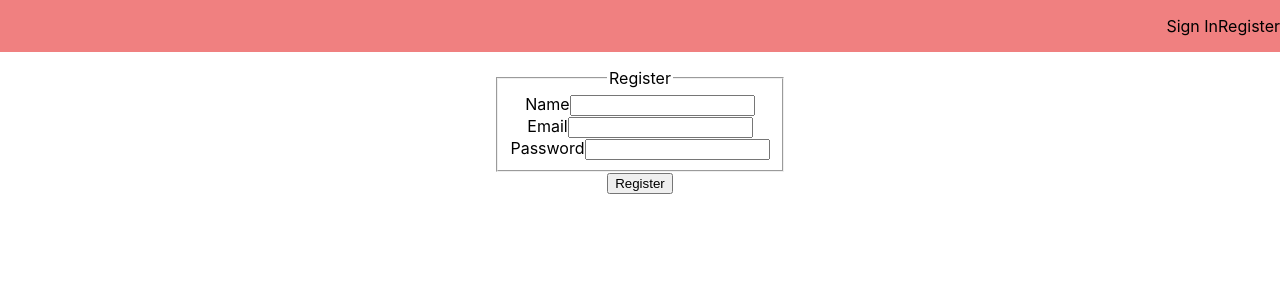
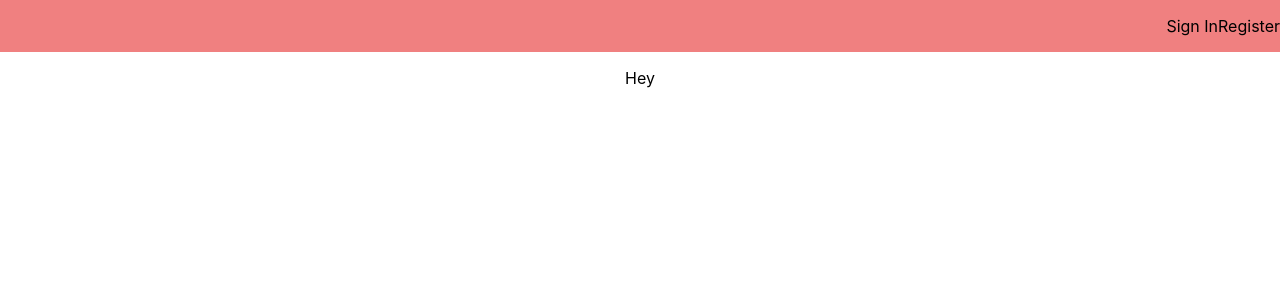
Before and after one commit to Shoozle/React-Story-Creator, a React (Create React App) app: page / in a window 1280 px wide. Both pictures are taken after a click on the element "Register". Shown: the top 300 px of the page. Built offline with nearby package versions, Linux system fonts and the light colour scheme; the HTML template or start-up script is replaced by a standard one.

Commit message:
final upload abandone

```diff
--- a/src/App.js
+++ b/src/App.js
@@ -3,8 +3,6 @@ import React, { Component } from 'react';
 import DrawingCanvas from './components/DrawingCanvas/DrawingCanvas';
 //import Toolbox from './components/Toolbox/Toolbox';
 import Navigation from './components/Navigation/Navigation';
-import Signin from './components/Signin/Signin';
-import Register from './components/Register/Register';
 import { ChromePicker } from 'react-color';
 import './App.css';
 
@@ -76,9 +74,7 @@ render() {
                         ref={this.DrawingCanvas}
                         />
                     </div>
-                    : (route === 'signin' ? <Signin onRouteChange={this.onRouteChange} /> :
-                        <Register onRouteChange={this.onRouteChange} />)
-
+                    : <div>Hey</div>
             }
         </div>
     );
--- a/src/components/DrawingCanvas/DrawingCanvas.js
+++ b/src/components/DrawingCanvas/DrawingCanvas.js
@@ -97,8 +97,6 @@ class DrawingCanvas extends React.Component {
                 <button onClick={() => this.undo()}>Undo</button>
                 <button onClick={() => this.redo()}>Redo</button>
                 <button onClick={() => this.fill()}>Fill</button>
-                <button onClick={() => this.preview()}>Preview</button>
-                <button onClick={() => this.upload()}>Upload</button>
             </div>
         );
     }
--- a/src/components/Register/Register.js
+++ /dev/null
@@ -1,36 +0,0 @@
-import React from 'react';
-
-const Register = ({ onRouteChange }) => {
-    return (
-        <article className="br3 ba b--black-10 mv4 w-100 w-50-m w-25-l mw6 shadow-5 center">
-        <main className="pa4 black-80">
-            <div className="measure">
-                <fieldset id="sign_up" className="ba b--transparent ph0 mh0">
-                    <legend className="f1 fw6 ph0 mh0">Register</legend>
-                    <div className="mt3">
-                        <label className="db fw6 lh-copy f6" htmlfor="email-address">Name</label>
-                        <input className="pa2 input-reset ba bg-transparent hover-bg-black hover-white w-100" type="text" name="name" id="name" />
-                    </div>
-                    <div className="mt3">
-                        <label className="db fw6 lh-copy f6" htmlfor="email-address">Email</label>
-                        <input className="pa2 input-reset ba bg-transparent hover-bg-black hover-white w-100" type="email" name="email-address" id="email-address" />
-                    </div>
-                    <div className="mv3">
-                        <label className="db fw6 lh-copy f6" htmlfor="password">Password</label>
-                        <input className="b pa2 input-reset ba bg-transparent hover-bg-black hover-white w-100" type="password" name="password" id="password" />
-                    </div>
-                </fieldset>
-                <div className="">
-                    <input className="b ph3 pv2 input-reset ba b--black bg-transparent grow pointer f6 dib"
-                    type="submit"
-                    value="Register"
-                    onClick={() => onRouteChange('create')}
-                    />
-                </div>
-            </div>
-        </main>
-    </article>
-    );
-}
-
-export default Register;
--- a/src/components/Signin/Signin.js
+++ /dev/null
@@ -1,35 +0,0 @@
-import React from 'react';
-
-const Signin = ({ onRouteChange }) => {
-    return (
-        <article className="br3 ba b--black-10 mv4 w-100 w-50-m w-25-l mw6 shadow-5 center">
-        <main className="pa4 black-80">
-            <div className="measure">
-                <fieldset id="sign_up" className="ba b--transparent ph0 mh0">
-                    <legend className="f1 fw6 ph0 mh0">Sign In</legend>
-                    <div className="mt3">
-                        <label className="db fw6 lh-copy f6" htmlfor="email-address">Email</label>
-                        <input className="pa2 input-reset ba bg-transparent hover-bg-black hover-white w-100" type="email" name="email-address" id="email-address" />
-                    </div>
-                    <div className="mv3">
-                        <label className="db fw6 lh-copy f6" htmlfor="password">Password</label>
-                        <input className="b pa2 input-reset ba bg-transparent hover-bg-black hover-white w-100" type="password" name="password" id="password" />
-                    </div>
-                </fieldset>
-                <div className="">
-                    <input className="b ph3 pv2 input-reset ba b--black bg-transparent grow pointer f6 dib"
-                    type="submit"
-                    value="Sign in"
-                    onClick={() => onRouteChange('home')}
-                    />
-                </div>
-                <div className="lh-copy mt3">
-                    <p onClick={() => onRouteChange('register')} href="#0" className="f6 link dim black db pointer">Register</p>
-                </div>
-            </div>
-        </main>
-    </article>
-    );
-}
-
-export default Signin;
```
Also changed, not shown: controllers/signin.js (added, +20 -0 lines), package.json (+8 -2 lines), src/components/Register/Register.css (deleted), 1 other file (tests, documents, lock files or other folders).
